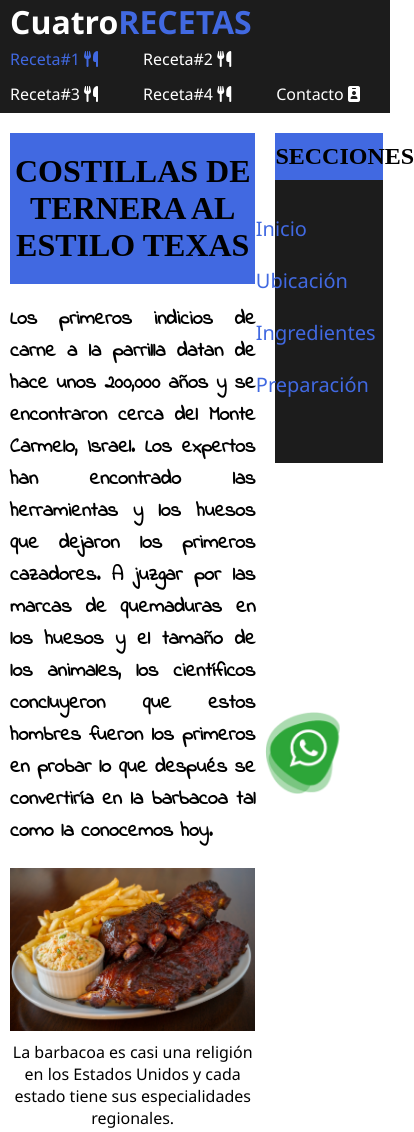
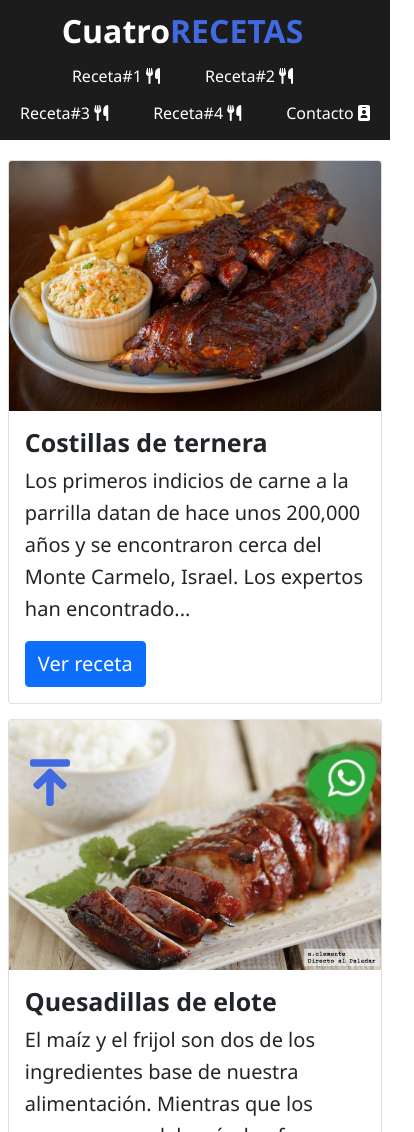
Before and after one commit to Marcelo-Taborda/pag-recetas, a plain HTML site: page index.html in a window 390 px wide. Shown: the top 1132 px of the page, 414 px wide, since content can reach past the window. Drawn offline with nearby package versions, Linux system fonts and the light colour scheme; a web font is replaced by a local one.

Commit message:
Add files via upload

```diff
--- /dev/null
+++ b/css/index.css
@@ -0,0 +1,30 @@
+.todo {
+    width: 96%;
+    max-width: 1200px;
+    display: grid;
+    grid-template-columns: repeat(4, 1fr);
+    grid-gap: 15px;
+}
+
+.header nav ul {
+    padding-left: 0px;
+}
+
+.card-img-top {
+    width: 100%;
+    height: 250px;
+    object-fit: cover;
+}
+.card-title {
+    font-weight: bold;
+    font-size: 25px;
+}
+
+.card-text {
+    font-family: 'Segoe UI', Tahoma, Geneva, Verdana, sans-serif;
+    font-weight: normal;
+}
+
+.card {
+    width: 18rem;
+}
--- /dev/null
+++ b/css/mediaQueries.css
@@ -0,0 +1,75 @@
+@media (max-width: 915px){
+    .header h1, .header nav{
+        margin-left: auto;
+        margin-right: auto;
+    }
+    header {
+        display: flex;
+        justify-content: center;
+        align-items: center;
+        height: 120px;
+    }
+}
+
+@media (max-width: 1215px){
+    .todo {
+        grid-template-columns: repeat(3, 1fr);
+    }
+    .card {
+        margin: 0px auto;
+        width: 100%;
+    }
+    .airIcon {
+        right: 12px;
+        bottom: 20px;
+    }
+}
+
+@media (max-width: 915px){
+    .todo {
+        grid-template-columns: repeat(2, 1fr);
+    }
+    section {
+        width: 100%;
+        margin-right: 10px;
+    }
+    .card {
+        margin: 0px auto;
+        width: 100%;
+    }
+    aside {
+        display: none;
+    }
+    .airIcon {
+        right: 12px;
+        bottom: 20px;
+    }
+}
+
+@media (max-width: 625px){
+    .todo {
+        grid-template-columns: repeat(1, 1fr);
+    }
+    .card {
+        margin: 0px auto;
+        width: 100%;
+    }
+    header {
+        display: flex;
+        justify-content: center;
+        align-items: center;
+        height: 140px;
+    }
+    nav ul {
+        display: flex;
+        justify-content: center;
+        align-items: center;
+    }
+    .airIcon {
+        right: 12px;
+        bottom: 20px;
+    }
+    .toTop {
+        display: block;
+    }
+}
--- a/css/style.css
+++ b/css/style.css
@@ -44,6 +44,7 @@ header {
     width: 100%;
     background-color: #1c1c1c;
     color: #fff;
+    z-index: 1000;
 }
 
 header .header {
@@ -60,10 +61,20 @@ header h1 span {
     color: royalblue;
 }
 
+header h1 {
+    font-size: 2em;
+    font-weight: bold;
+    margin-bottom: 0px;
+    display: flex;
+    justify-content: center;
+    align-items: center;
+}
+
 header nav ul {
     list-style: none;
     display: flex;
     flex-wrap: wrap;
+    margin-bottom: 0px;
 }
 
 header a {
@@ -73,6 +84,10 @@ header a {
     padding: 5px 10px;
     border-bottom: 3px solid #1c1c1c;
     transition: all .3s;
+}
+
+header a:hover {
+    color: #fff;
 }
 
 header nav a:hover {
@@ -98,6 +113,11 @@ header .fa-sign-in-alt {
     font-size: 1.25rem;
     line-height: 32px;
 }
+
+section p {
+    padding: 0px 10px;
+}
+
 section p {
     text-align: justify;
     margin-bottom: 20px;
@@ -119,7 +139,6 @@ aside {
     flex-direction: column;
     align-items: center;
     padding: 60px 20px 20px 20px;
-
 }
 
 aside .ubicaciones {
@@ -158,7 +177,7 @@ aside h2 {
     position: absolute;
     top: 0px;
     width: 100%;
-    background-color: royalblue;
+    background-color: rgb(65, 105, 225);
     text-align: center;
     padding: 10px 0px;
     font-family: "ArchitectsDaughter";
@@ -269,6 +288,22 @@ footer {
     transition: .3s;
 }
 
+.toTop {
+    width: 40px;
+    position: fixed;
+    left: 30px;
+    bottom: 35px;
+    transition: .3s;
+    color: royalblue;
+    display: none;
+}
+
+.toTop:hover {
+    transform: translateY(-5px);
+    transition: .3s;
+}
+
+
 /*PAGINA ACTIVA*/
 .active {
     color: royalblue;
--- a/index.html
+++ b/index.html
@@ -6,23 +6,26 @@
     <meta name="viewport" content="width=device-width, initial-scale=1.0">
     <title>CuatroRECETAS - Costillas de ternera al estilo texas</title>
     <script src="https://kit.fontawesome.com/c255495f41.js" crossorigin="anonymous"></script>
+    <link href="https://cdn.jsdelivr.net/npm/bootstrap@5.1.3/dist/css/bootstrap.min.css" rel="stylesheet" integrity="sha384-1BmE4kWBq78iYhFldvKuhfTAU6auU8tT94WrHftjDbrCEXSU1oBoqyl2QvZ6jIW3" crossorigin="anonymous">
     <link rel="stylesheet" href="css/style.css">
+    <link rel="stylesheet" href="css/index.css">
+    <link rel="stylesheet" href="css/mediaQueries.css">
 
     <!-- Primary Meta Tags -->
-    <meta name="title" content="CuatroRECETAS - Contacto">
-    <meta name="description" content="Los primeros indicios de carne a la parrilla datan de hace unos 200,000 años y se encontraron cerca del Monte Carmelo, Israel. Los expertos han encontrado las herramientas y los huesos que dejaron los primeros cazadores. A juzgar por las marcas de quemaduras en los huesos y el tamaño de los animales, los científicos...">
+    <meta name="title" content="CuatroRECETAS - Home">
+    <meta name="description" content="¡Bienvenido a CuatroRECETAS! Acá encontraras cuatro riquisimas recetas faciles de preparar.">
     <!-- Open Graph / Facebook -->
     <meta property="og:type" content="website">
     <meta property="og:url" content="https://marcelo-taborda.github.io/pag-recetas/">
-    <meta property="og:title" content="CuatroRECETAS - Costillas de ternera al estilo texas">
-    <meta property="og:description" content="Los primeros indicios de carne a la parrilla datan de hace unos 200,000 años y se encontraron cerca del Monte Carmelo, Israel. Los expertos han encontrado las herramientas y los huesos que dejaron los primeros cazadores. A juzgar por las marcas de quemaduras en los huesos y el tamaño de los animales, los científicos concluyeron que estos hombres fueron los primeros en probar lo que después se convertiría en la barbacoa tal como la conocemos hoy.">
-    <meta property="og:image" content="https://marcelo-taborda.github.io/pag-recetas/img/costillasDeTernera.jpg">
+    <meta property="og:title" content="CuatroRECETAS - Home">
+    <meta property="og:description" content="¡Bienvenido a CuatroRECETAS! Acá encontraras cuatro riquisimas recetas faciles de preparar.">
+    <meta property="og:image" content="https://marcelo-taborda.github.io/pag-recetas/img/Logo4R.jpg">
     <!-- Twitter -->
     <meta property="twitter:card" content="summary_large_image">
     <meta property="twitter:url" content="https://marcelo-taborda.github.io/pag-recetas/">
-    <meta property="twitter:title" content="CuatroRECETAS - Costillas de ternera al estilo texas">
-    <meta property="twitter:description" content="Los primeros indicios de carne a la parrilla datan de hace unos 200,000 años y se encontraron cerca del Monte Carmelo, Israel. Los expertos han encontrado las herramientas y los huesos que dejaron los primeros cazadores. A juzgar por las marcas de quemaduras en los huesos y el tamaño de los animales, los científicos concluyeron que estos hombres fueron los primeros en probar lo que después se convertiría en la barbacoa tal como la conocemos hoy.">
-    <meta property="twitter:image" content="https://marcelo-taborda.github.io/pag-recetas/img/costillasDeTernera.jpg">
+    <meta property="twitter:title" content="CuatroRECETAS - Home">
+    <meta property="twitter:description" content="¡Bienvenido a CuatroRECETAS! Acá encontraras cuatro riquisimas recetas faciles de preparar.">
+    <meta property="twitter:image" content="https://marcelo-taborda.github.io/pag-recetas/img/Logo4R.jpg">
 </head>
 <body id="inicio">
     <header>
@@ -30,7 +33,7 @@
             <h1><a href="index.html">Cuatro<span>RECETAS</a></span></h1>
             <nav>
                 <ul>
-                    <a href="index.html"class="active"><li>Receta#1 <i class="fas fa-utensils"></i></li></a>
+                    <a href="recetas/receta1.html"><li>Receta#1 <i class="fas fa-utensils"></i></li></a>
                     <a href="recetas/receta2.html"><li>Receta#2 <i class="fas fa-utensils"></i></li></a>
                     <a href="recetas/receta3.html"><li>Receta#3 <i class="fas fa-utensils"></i></li></a>
                     <a href="recetas/receta4.html"><li>Receta#4 <i class="fas fa-utensils"></i></li></a>
@@ -42,97 +45,41 @@
 
 
     <main class="todo">
-        <section>
-            <div class="portada">
-                <h2>COSTILLAS DE TERNERA AL ESTILO TEXAS</h2>
-                <p>Los primeros indicios de carne a la parrilla datan de hace unos 200,000 años y se encontraron cerca del Monte Carmelo, Israel. Los expertos han encontrado las herramientas y los huesos que dejaron los primeros cazadores. A juzgar por las marcas de quemaduras en los huesos y el tamaño de los animales, los científicos concluyeron que estos hombres fueron los primeros en probar lo que después se convertiría en la barbacoa tal como la conocemos hoy.</p>
-                <img src="img/costillasDeTernera.jpg" alt="Costillas de ternera">
-                <figcaption>La barbacoa es casi una religión en los Estados Unidos y cada estado tiene sus especialidades regionales.</figcaption>
+        <div class="card">
+            <img src="img/costillasDeTernera.jpg" class="card-img-top" alt="...">
+            <div class="card-body">
+              <h5 class="card-title">Costillas de ternera</h5>
+              <p class="card-text">Los primeros indicios de carne a la parrilla datan de hace unos 200,000 años y se encontraron cerca del Monte Carmelo, Israel. Los expertos han encontrado...</p>
+              <a href="recetas/receta1.html" class="btn btn-primary">Ver receta</i></a>
             </div>
+        </div>
 
+        <div class="card">
+            <img src="img/02.jpg" class="card-img-top" alt="...">
+            <div class="card-body">
+              <h5 class="card-title">Quesadillas de elote</h5>
+              <p class="card-text">El maíz y el frijol son dos de los ingredientes base de nuestra alimentación. Mientras que los granos secos del maíz dan forma a las tortillas y a una...</p>
+              <a href="recetas/receta2.html" class="btn btn-primary">Ver receta</a>
+            </div>
+        </div>
 
-            <div id="ubicacion"></div>
-            <hr>
-            <div class="texas">
-                <h2>TEXAS</h2>
-                <p>Hay muchas tradiciones en este gran estado que suele ser sinónimo de barbacoa. Los inmigrantes alemanes y checos influyeron en el centro de Texas enfocándose en el pecho, las salchichas y las costillas de ternera. Al este del estado, el cerdo y la salsa más tradicionales ocupan un lugar central. En el oeste y sudoeste de Texas, los vaqueros y los mexicanos influyeron en las técnicas de barbacoa con parrilladas más directas y una gama más amplia de carnes como carne de vaca, cerdo y pollo.</p>
-                <iframe src="https://www.google.com/maps/embed?pb=!1m18!1m12!1m3!1d14029303.628227707!2d-109.08088125240882!3d30.855232389489444!2m3!1f0!2f0!3f0!3m2!1i1024!2i768!4f13.1!3m3!1m2!1s0x864070360b823249%3A0x16eb1c8f1808de3c!2sTexas%2C%20EE.%20UU.!5e0!3m2!1ses-419!2sar!4v1630698335061!5m2!1ses-419!2sar" width="600" height="450" style="border:0;" allowfullscreen="" loading="lazy"></iframe>
+        <div class="card">
+            <img src="img/03.jpg" class="card-img-top" alt="...">
+            <div class="card-body">
+              <h5 class="card-title">Gratin dauphinois</h5>
+              <p class="card-text">Este gratin dauphinois es uno de los platos más conocidos de la gastronomía tradicional francesa. Como su nombre indica, es originario del...</p>
+              <a href="recetas/receta3.html" class="btn btn-primary">Ver receta</a>
             </div>
+        </div>
 
-
-            <div id="ingredientes"></div>
-            <hr>
-            <div class="ingredientes">
-                <h2>INGREDIENTES</h2>
-                <h3>Principal</h3>
-                <ul>
-                    <li>8 costillas de ternera</li>
-                    <li>100g de virutas de madera</li>
-                </ul>
-                <h3>Para el aliño seco</h3>
-                <ul>
-                    <li>2 cucharadas de chile en polvo</li>
-                    <li>2 cucharadas de azucar moreno</li>
-                    <li>2 cucharadas de sal</li>
-                    <li>2 cucharadas de pimienta negra</li>
-                    <li>1 cucharada de mostaza en polvo</li>
-                    <li>1 cucharada de comino molido</li>
-                    <li>2 cucharadas de ajo en polvo</li>
-                    <li>2 cucharadas de cebolla en polvo</li>
-                </ul>
-                <h3>Para la salsa sopping</h3>
-                <ul>
-                    <li>1 diente de ajo</li>
-                    <li>½ cucharadita de sal</li>
-                    <li>1 pimiento rojo seco </li>
-                    <li>1 cucharada de azúcar moreno</li>
-                    <li>½ cucharada de salsa Worcestershire</li>
-                    <li>100 ml de vinagre de sidra de manzana</li>
-                    <li>¼ cucharadita de comino molido</li>
-                    <li>250 ml de ketchup</li>
-                </ul>
+        <div class="card">
+            <img src="img/04.jpg" class="card-img-top" alt="...">
+            <div class="card-body">
+              <h5 class="card-title">Solomillo de cerdo</h5>
+              <p class="card-text">El contraste está presente en esta receta de solomillo de cerdo laqueado a las cinco especias, y es que con una marinada bien sencilla conseguimos dar a la...</p>
+              <a href="recetas/receta4.html" class="btn btn-primary">Ver receta</a>
             </div>
-
-
-            <div id="preparacion" style="height: 1px; opacity: 0; margin-bottom: 50px;"></div>
-            <hr style="margin-top: 0px;">
-            <div class="preparacion">
-                <h2>PREPARACION</h2>
-                <iframe width="" height="" src="https://www.youtube.com/embed/o4UTONzXGug" title="YouTube video player" frameborder="0" allow="accelerometer; autoplay; clipboard-write; encrypted-media; gyroscope; picture-in-picture" allowfullscreen></iframe>
-                <h3>Salsa sopping</h3>
-                <ol>
-                    <li>Mezcle todos los ingredientes excepto el ketchup en un procesador de alimentos o licuadora.</li>
-                    <li>Mezcle hasta que quede suave.</li>
-                    <li>Transfiera la mezcla a una cacerola y agregue ketchup.</li>
-                    <li>Ponga a hervir y reduzca el fuego.</li>
-                    <li>Cocine a fuego lento, sin tapa, durante 30 minutos.</li>
-                </ol>
-                <h3>Costillas de ternera al estilo Texas</h3>
-                <ol>
-                    <li>El día anterior, prepare el aliño seco mezclando todas las especias.</li>
-                    <li>Cubra las costillas de carne con el aliño seco.</li>
-                    <li>Coloque las costillas en un plato, cubra con papel de aluminio y deje reposar durante la noche o al menos, 4 horas.</li>
-                    <li>Al día siguiente, coloque las virutas de madera y el agua en la caja del ahumador o coloque las virutas de madera en una bolsa de papel de aluminio y perfore la bolsa para que salga el humo.</li>
-                    <li>Encienda la parrilla por un lado hasta que la temperatura llegue a 110°C.</li>
-                    <li>Coloque la caja de ahumar sobre el fuego.</li>
-                    <li>Coloque las costillas con el hueso hacia abajo, bien espaciadas, en el costado de la barbacoa donde no haya fuego, de modo que la carne se ase a la parrilla con fuego indirecto.</li>
-                    <li>Ase las costillas durante al menos 4 horas o más, hasta que la temperatura interna de la carne alcance los 95°C.</li>
-                    <li>Durante la última hora del asado, unte las costillas con la salsa sopping 2 o 3 veces.</li>
-                    <li>Sirva con ensalada de col, al horno o ensalada de patata.</li>
-                </ol>
-            </div>
-        </section>
-
-
-        <aside>
-            <h2>SECCIONES</h2>
-            <div class="ubicaciones">
-                <a href="#inicio"><i class="fas fa-arrow-right"></i> Inicio</a>
-                <a href="#ubicacion"><i class="fas fa-arrow-right"></i> Ubicación</a>
-                <a href="#ingredientes"><i class="fas fa-arrow-right"></i> Ingredientes</a>
-                <a href="#preparacion"><i class="fas fa-arrow-right"></i> Preparación</a>
-            </div>
-        </aside>
+        </div>
     </main>
 
 
@@ -147,5 +94,9 @@
 
 
     <a href="https://wa.me/5491161752344" class="airIcon"><img src="img/whatsapp.png" alt=""></a>
+
+    <a href="#inicio" class="toTop"><svg aria-hidden="true" focusable="false" data-prefix="fas" data-icon="arrow-to-top" role="img" xmlns="http://www.w3.org/2000/svg" viewBox="0 0 384 512" class="svg-inline--fa fa-arrow-to-top fa-w-12 fa-9x"><path fill="currentColor" d="M24 32h336c13.3 0 24 10.7 24 24v24c0 13.3-10.7 24-24 24H24C10.7 104 0 93.3 0 80V56c0-13.3 10.7-24 24-24zm66.4 280.5l65.6-65.6V456c0 13.3 10.7 24 24 24h24c13.3 0 24-10.7 24-24V246.9l65.6 65.6c9.4 9.4 24.6 9.4 33.9 0l17-17c9.4-9.4 9.4-24.6 0-33.9L209 126.1c-9.4-9.4-24.6-9.4-33.9 0L39.5 261.6c-9.4 9.4-9.4 24.6 0 33.9l17 17c9.4 9.4 24.6 9.4 33.9 0z" class=""></path></svg></a>
+
+    <script src="https://cdn.jsdelivr.net/npm/bootstrap@5.1.3/dist/js/bootstrap.bundle.min.js" integrity="sha384-ka7Sk0Gln4gmtz2MlQnikT1wXgYsOg+OMhuP+IlRH9sENBO0LRn5q+8nbTov4+1p" crossorigin="anonymous"></script>
 </body>
 </html>
```
Also changed, not shown: contacto.html (+2 -0 lines), recetas/receta1.html (added, +152 -0 lines), recetas/receta2.html (+6 -5 lines), recetas/receta3.html (+6 -5 lines), recetas/receta4.html (+7 -5 lines), fonts/chess-vector-game-pieces.webp (added).
